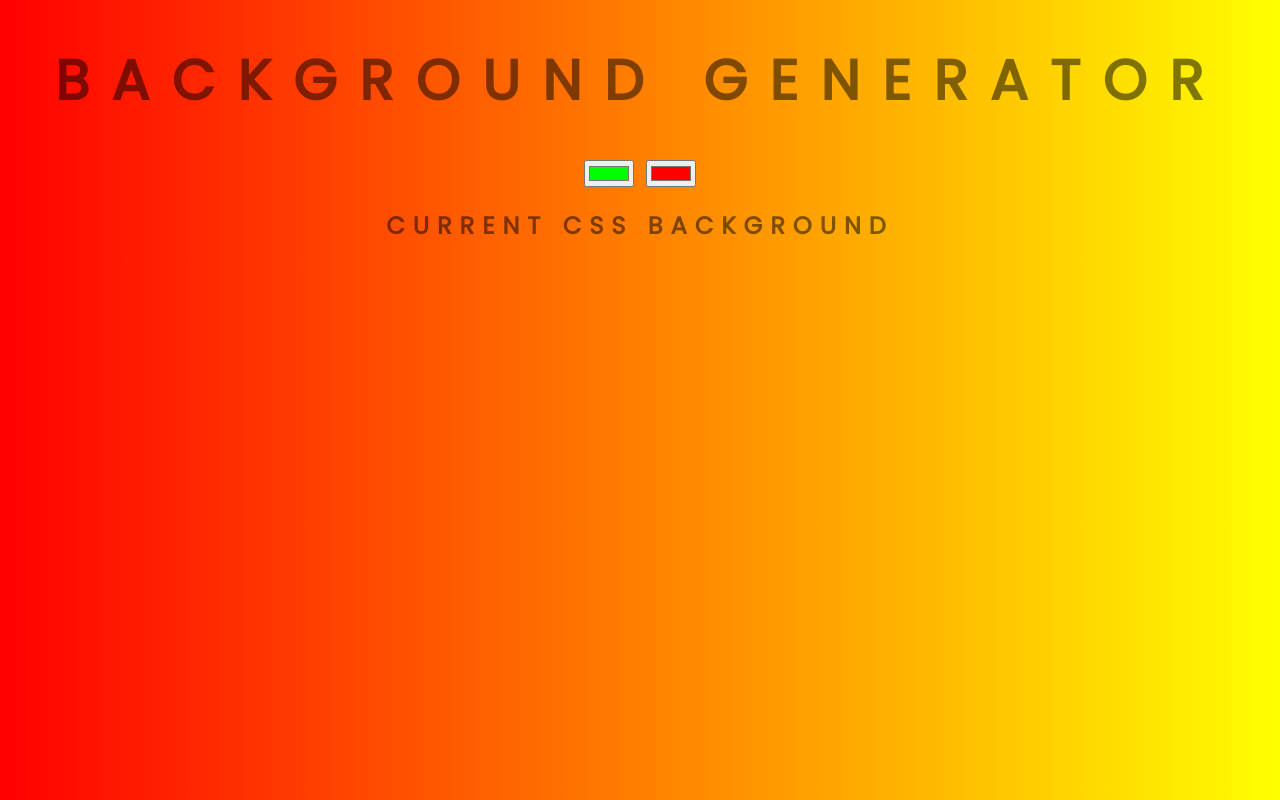
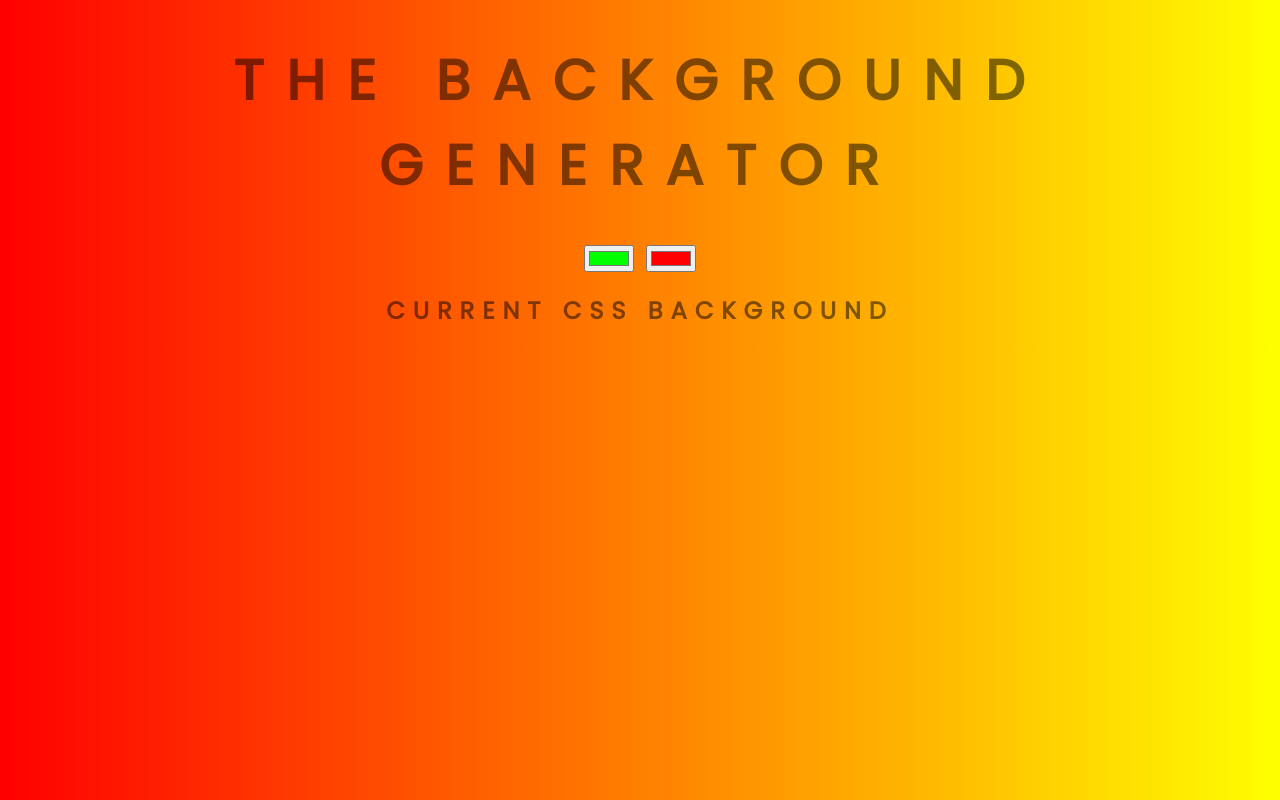
Before and after one commit to christophcar/background-generator, a plain HTML site: page index.html in a window 1280 px wide. Drawn offline with Linux system fonts and the light colour scheme.

Commit message:
changing title

```diff
--- a/index.html
+++ b/index.html
@@ -6,7 +6,7 @@
 	<link rel="stylesheet" type="text/css" href="style.css">
 </head>
 <body id="gradient">
-	<h1>Background Generator</h1>
+	<h1>The Background Generator</h1>
 	<input class="color1" type="color" name="color1" value="#00ff00">
 	<input class="color2" type="color" name="color2" value="#ff0000">
 	<h2>Current CSS Background</h2>
```
